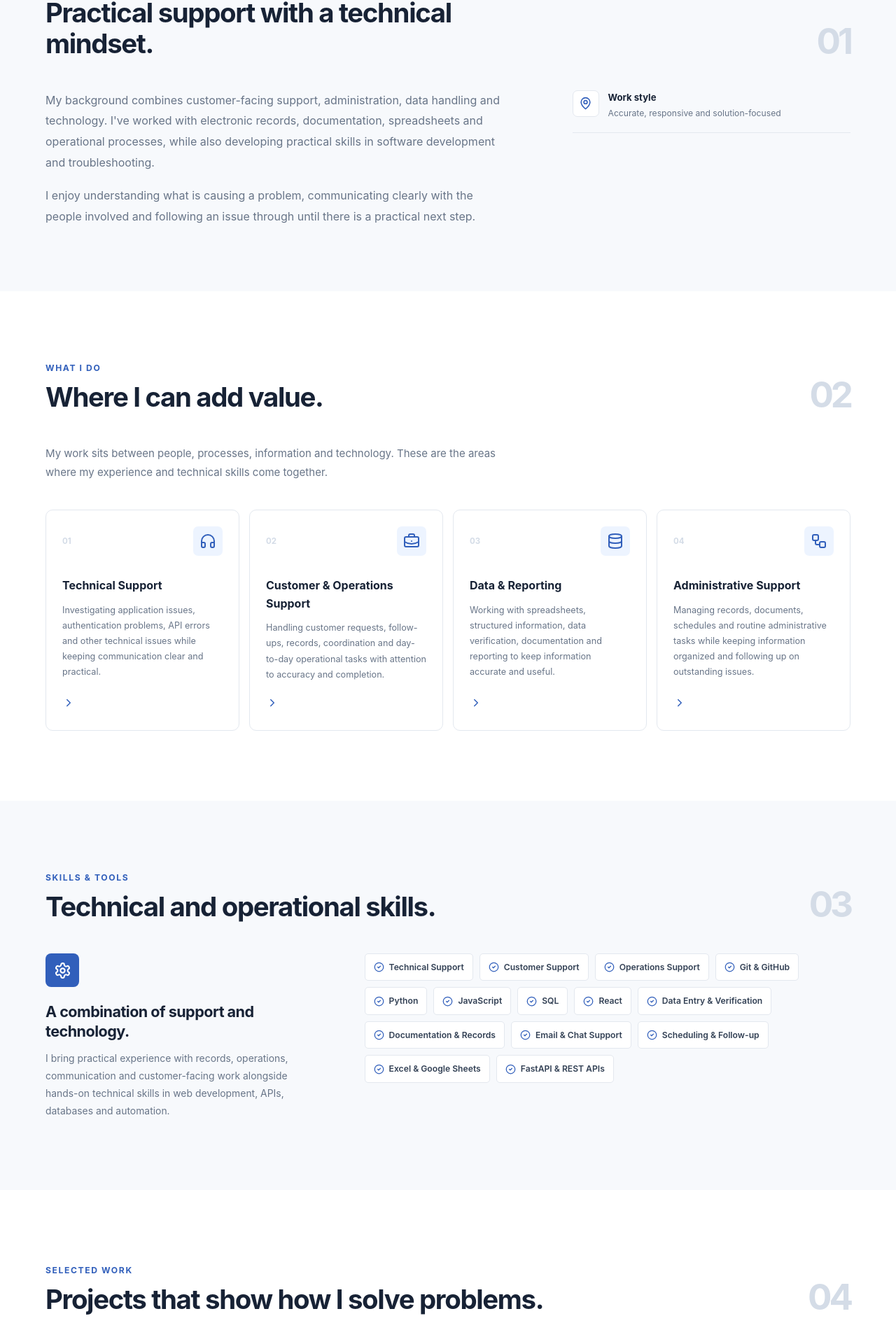
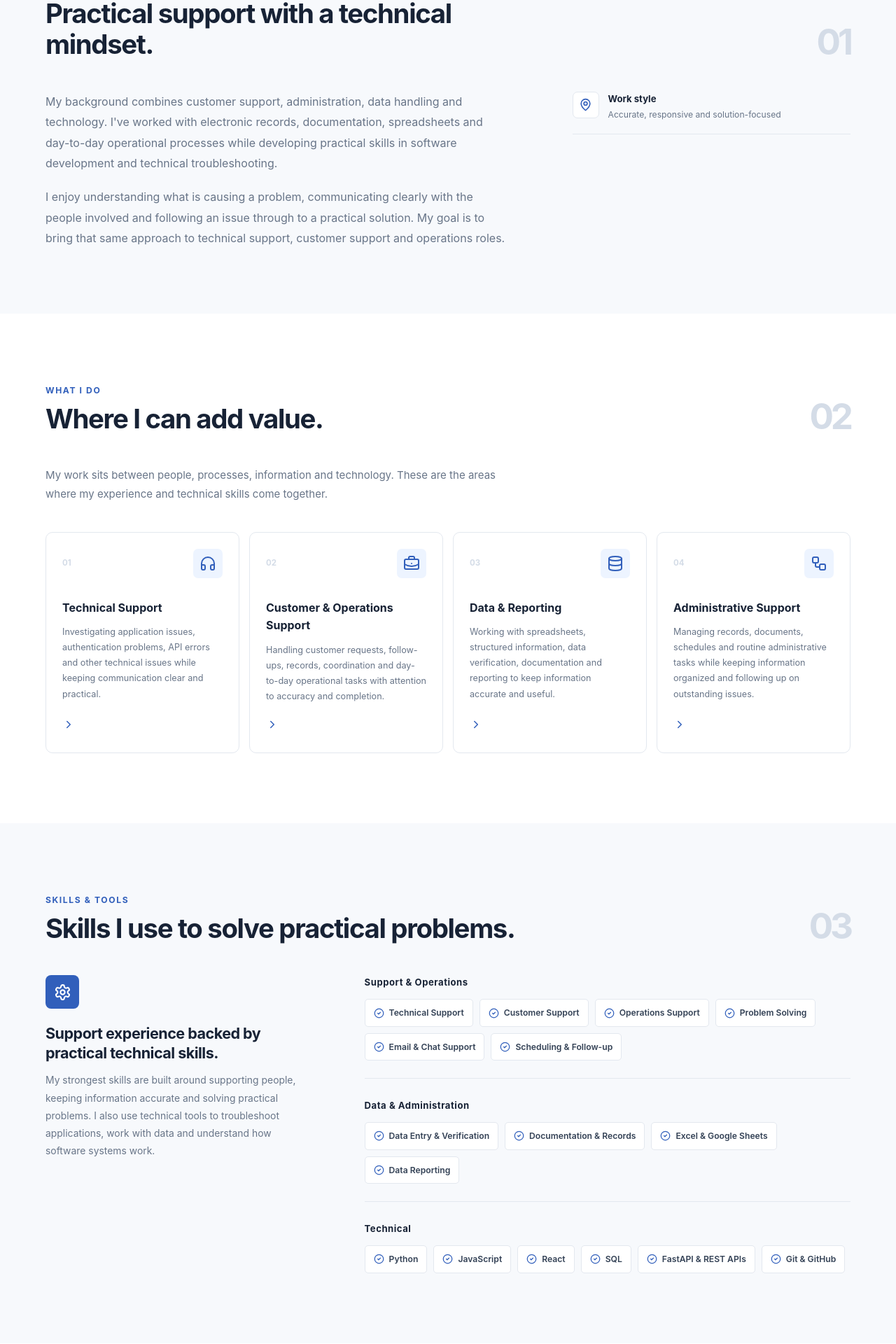
Before and after one commit to saseregrace358-dot/PORTFOLIO, a React (Vite) app: page / in a window 1280 px wide. Shown: the part 856-2776 px from the top of the page at 70% size. Built offline with nearby package versions, Linux system fonts and the light colour scheme.

Commit message:
Update portfolio projects and customer support section

```diff
--- a/src/App.css
+++ b/src/App.css
@@ -1168,6 +1168,41 @@ img {
   line-height: 1.8;
 }
 
+/* =========================
+   SKILL GROUPS
+========================= */
+
+.skills-groups {
+  display: flex;
+  flex-direction: column;
+  gap: 28px;
+}
+
+.skill-group {
+  padding-bottom: 25px;
+
+  border-bottom: 1px solid var(--line);
+}
+
+.skill-group:last-child {
+  padding-bottom: 0;
+  border-bottom: none;
+}
+
+.skill-group h3 {
+  margin-bottom: 13px;
+
+  color: var(--ink);
+
+  font-size: 0.82rem;
+  font-weight: 700;
+  letter-spacing: 0.04em;
+}
+
+/* =========================
+   SKILL LIST
+========================= */
+
 .skills-list {
   display: flex;
   flex-wrap: wrap;
@@ -1198,6 +1233,7 @@ img {
 }
 
 .skill-pill svg {
+  flex-shrink: 0;
   color: var(--blue);
 }
 
@@ -1205,7 +1241,6 @@ img {
   border-color: var(--blue);
   color: var(--blue);
 }
-
 /* =========================================================
    PROJECTS
 ========================================================= */
@@ -2194,6 +2229,29 @@ a:focus-visible {
   .footer-links {
     gap: 12px;
   }
+    .skills-groups {
+    gap: 24px;
+  }
+
+  .skill-group {
+    padding-bottom: 22px;
+  }
+
+  .skills-list {
+    display: grid;
+    grid-template-columns: repeat(2, minmax(0, 1fr));
+    gap: 8px;
+  }
+
+  .skill-pill {
+    width: 100%;
+    min-height: 40px;
+    justify-content: flex-start;
+
+    padding: 8px 9px;
+
+    font-size: 0.7rem;
+  }
 }
 
 /* =========================================================
@@ -2218,16 +2276,7 @@ a:focus-visible {
     align-items: flex-start;
   }
 
-  .skills-list {
-  display: grid;
-  grid-template-columns: repeat(2, minmax(0, 1fr));
-  gap: 9px;
-}
-
-.skill-pill {
-  width: 100%;
-  justify-content: flex-start;
-}
+
 
   .project-image-wrap {
     height: 175px;
--- a/src/Apps.jsx
+++ b/src/Apps.jsx
@@ -84,24 +84,38 @@ function App() {
     setMenuOpen(false);
   };
 
-  const skills = [
+  const skillGroups = [
+  {
+    title: "Support & Operations",
+    skills: [
       "Technical Support",
       "Customer Support",
       "Operations Support",
-    "Git & GitHub",
+      "Problem Solving",
+      "Email & Chat Support",
+      "Scheduling & Follow-up",
+    ],
+  },
+  {
+    title: "Data & Administration",
+    skills: [
+      "Data Entry & Verification",
+      "Documentation & Records",
+      "Excel & Google Sheets",
+      "Data Reporting",
+    ],
+  },
+  {
+    title: "Technical",
+    skills: [
       "Python",
       "JavaScript",
+      "React",
       "SQL",
-    "React",
-    "Data Entry & Verification",
-    "Documentation & Records",
-    "Email & Chat Support",
-    "Scheduling & Follow-up",
-    "Excel & Google Sheets",
       "FastAPI & REST APIs",
-
-
-
+      "Git & GitHub",
+    ],
+  },
 ];
 
   const services = [
@@ -128,14 +142,13 @@ function App() {
 ];
 
  const projects = [
-
   {
     image: technicalImage,
     type: "image",
     title: "Application Troubleshooting & API Support",
     category: "Technical Support",
     description:
-      "Hands-on troubleshooting of authentication, CORS, API method, database and deployment issues while developing and maintaining web applications.",
+      "A practical troubleshooting project focused on diagnosing authentication, CORS, API method, database and deployment issues while developing and testing web applications.",
     tools: [
       "REST APIs",
       "JWT",
@@ -150,9 +163,9 @@ function App() {
     image: posImage,
     type: "image",
     title: "Business Management & POS Application",
-    category: "Software Development",
+    category: "Software & Business Systems",
     description:
-      "A web-based business management and point-of-sale application covering sales, inventory, employees, expenses and notifications, with a simple interface for monitoring day-to-day business activities.",
+      "A business management and point-of-sale application built to manage sales, inventory, employees, expenses and notifications through one web-based system.",
     tools: [
       "React",
       "TypeScript",
@@ -163,14 +176,13 @@ function App() {
     icon: <Code2 size={22} />,
   },
 
-
   {
     image: customerImage,
     type: "image",
     title: "Customer Feedback & Support Follow-Up",
     category: "Customer Support",
     description:
-      "Managed customer feedback received through online forms by organizing responses, categorizing issues, tracking follow-ups and documenting resolutions in a structured spreadsheet for easy review and action.",
+      "A structured customer-support workflow using online forms and spreadsheets to organize feedback, categorize issues, track follow-ups and document resolutions.",
     tools: [
       "Google Forms",
       "Google Sheets",
@@ -181,27 +193,35 @@ function App() {
     icon: <Headset size={22} />,
   },
 
-
   {
     image: dashboardImage,
     type: "image",
     title: "Sales Performance Dashboard",
-    category: "Data & Analysis",
+    category: "Data & Reporting",
     description:
-      "Practical work with structured data, spreadsheets and interactive Excel dashboards to analyze stationery sales across product categories and regions, helping turn raw sales data into clearer business insights.",
+      "An Excel dashboard that organizes stationery sales data by product category and region, making it easier to review performance and identify useful business information.",
     tools: [
-      "Excel & Google Sheets",
-      "Data Entry & Verification",
+      "Excel",
+      "Google Sheets",
+      "Data Verification",
       "Data Visualization",
-      "Data handling",
       "Reporting",
-
     ],
     icon: <Database size={22} />,
   },
+];
 
-];
    const experience = [
+    {
+        period: "Ongoing",
+        role: "Independent Software Projects",
+        company: "Self-directed Projects & Technical Development",
+        points: [
+          "Build and troubleshoot web applications using React, JavaScript, Python, FastAPI and PostgreSQL.",
+          "Work with REST APIs, authentication, databases, deployment and application debugging.",
+          "Build practical projects around business operations, data handling and software workflows.",
+        ],
+      },
     {
       period: "Apr 2024 – Jul 2026",
       role: "Medical Assistant",
@@ -221,9 +241,9 @@ function App() {
           "Federal College of Education (Special), Oyo State, Nigeria",
         points: [
           "Supported laboratory schedules, materials and day-to-day activities.",
-        "Handled communication and follow-up with students and staff.",
+          "Handled requests and follow-up with students and staff.",
           "Provided assistance with both online and in-person requests.",
-        "Maintained organized records and helped keep activities running smoothly.",
+          "Maintained organized records and helped keep daily activities running smoothly.",
         ],
       },
     {
@@ -237,16 +257,7 @@ function App() {
           "Helped keep information organized and accessible for day-to-day work.",
         ],
       },
-    {
-      period: "Ongoing",
-      role: "Full-Stack Developer — Independent Projects",
-      company: "Software Development & Technical Learning",
-      points: [
-        "Build and troubleshoot web applications using React, JavaScript, Python, FastAPI and PostgreSQL.",
-        "Work with REST APIs, authentication, databases, deployment and application debugging.",
-        "Build practical projects focused on business operations, automation and data handling.",
-      ],
-    },
+
   ];
 
   const education = [
@@ -394,7 +405,7 @@ function App() {
 
 
               <h2 className="hero-focus">
-               Technical Customer Support | Operations | Data | Software Support
+               Technical Support Specialist | Customer Support | Software & Data
 
               </h2>
 
@@ -403,10 +414,9 @@ function App() {
               <p className="hero-description">
                 I have experience working with people, information, electronic
                 systems and day-to-day operations, with a growing technical
-                background in software and web applications. I enjoy
-                investigating problems, keeping information accurate,
-                following up on issues and finding practical ways to get work
-                moving again.
+                background in software and web applications. My background includes working with records, spreadsheets and operational
+                tasks, alongside hands-on experience troubleshooting web applications, APIs and databases.
+
               </p>
 
               <div className="hero-actions">
@@ -480,7 +490,7 @@ function App() {
 
                   <p className="profile-label">Focus</p>
                   <p className="profile-focus">
-                    Technical customers support, operations, data and software
+                      Technical support, customer support, operations, data and software
                       troubleshooting.
                     </p>
                 </div>
@@ -506,17 +516,17 @@ function App() {
             <div className="about-summary-grid">
               <div className="about-summary-text">
                 <p>
-                  My background combines customer-facing support,
-                  administration, data handling and technology. I've worked
-                  with electronic records, documentation, spreadsheets and
-                  operational processes, while also developing practical
-                  skills in software development and troubleshooting.
+                  My background combines customer support, administration, data handling
+                  and technology. I've worked with electronic records, documentation,
+                  spreadsheets and day-to-day operational processes while developing
+                  practical skills in software development and technical troubleshooting.
                 </p>
 
                  <p>
-                  I enjoy understanding what is causing a problem,
-                  communicating clearly with the people involved and following
-                  an issue through until there is a practical next step.
+                  I enjoy understanding what is causing a problem, communicating clearly
+                  with the people involved and following an issue through to a practical
+                  solution. My goal is to bring that same approach to technical support,
+                  customer support and operations roles.
                 </p>
               </div>
 
@@ -593,7 +603,7 @@ function App() {
             <div className="section-heading">
               <div>
                 <span className="section-kicker">Skills & tools</span>
-                <h2>Technical and operational skills.</h2>
+                <h2>Skills I use to solve practical problems.</h2>
               </div>
 
               <span className="section-number">03</span>
@@ -605,22 +615,30 @@ function App() {
                   <Settings size={25} />
                 </div>
 
-                <h3>A combination of support and technology.</h3>
+                <h3>Support experience backed by practical technical skills.</h3>
 
                 <p>
-                  I bring practical experience with records, operations,
-                  communication and customer-facing work alongside hands-on
-                  technical skills in web development, APIs, databases and
-                  automation.
+                  My strongest skills are built around supporting people, keeping
+                  information accurate and solving practical problems. I also use
+                  technical tools to troubleshoot applications, work with data and
+                  understand how software systems work.
                 </p>
               </div>
 
+              <div className="skills-groups">
+              {skillGroups.map((group) => (
+                <div className="skill-group" key={group.title}>
+                  <h3>{group.title}</h3>
+
                   <div className="skills-list">
-                {skills.map((skill) => (
+                    {group.skills.map((skill) => (
                       <span className="skill-pill" key={skill}>
                         <CheckCircle2 size={15} />
                         {skill}
                       </span>
+                    ))}
+                  </div>
+                </div>
               ))}
             </div>
             </div>
@@ -635,7 +653,7 @@ function App() {
             <div className="section-heading">
               <div>
                 <span className="section-kicker">Selected work</span>
-                <h2>Projects that show how I solve problems.</h2>
+                <h2>Practical projects that show how I work.</h2>
               </div>
 
               <span className="section-number">04</span>
@@ -643,7 +661,7 @@ function App() {
 
             <div className="projects-intro">
              <p>
-                 A selection of practical work with screenshots, showing how I handle technical,
+                 A selection of practical work with screenshots, showing how I approach technical problems,
                  customer support, data and operational tasks.,
                  </p>
             </div>
@@ -715,7 +733,7 @@ function App() {
             <div className="section-heading">
               <div>
                 <span className="section-kicker">Experience</span>
-                <h2>Experience built across support, operations and technology.</h2>
+                <h2>Experience across support, operations and technology.</h2>
               </div>
 
               <span className="section-number">05</span>
@@ -795,14 +813,12 @@ function App() {
                 <span className="section-kicker">Let's connect</span>
 
                 <h2>
-                  Looking for someone who can combine support with technical
-                  problem-solving?
+                  Need someone who can support people, solve problems and keep work moving?
                 </h2>
 
                 <p>
-                  I'm open to remote opportunities in technical customer
-                  support, operations support, data-related roles and software
-                  support.
+                  I'm open to remote opportunities in technical support, customer support,
+                  operations support, data-related roles and software support.
                 </p>
 
                 <div className="contact-actions">
@@ -840,18 +856,7 @@ function App() {
                   </div>
                 </div>
 
-                <div className="contact-detail">
-                  <div className="contact-detail-icon">
-                    <Phone size={19} />
-                  </div>
 
-                  <div>
-                    <span>Phone</span>
-                    <a href="tel:+2348109761271">
-                      +234 810 976 1271
-                    </a>
-                  </div>
-                </div>
 
                 <div className="contact-detail">
                   <div className="contact-detail-icon">
```
Lines whose indentation alone changed are shown as unchanged.
